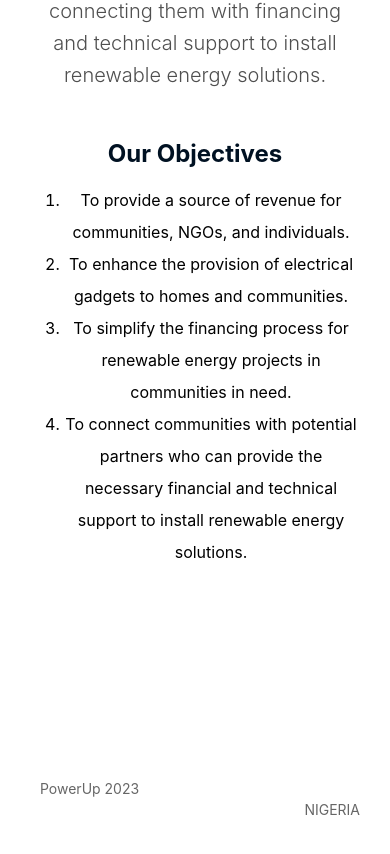
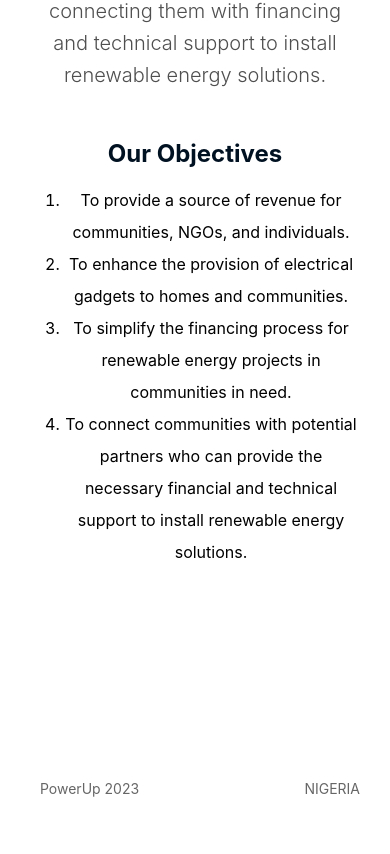
Before and after one commit to DanAdewole/Frontend, a plain HTML site: page about.html in a window 390 px wide. Shown: the part 668-1522 px from the top of the page. Drawn offline with nearby package versions, Linux system fonts and the light colour scheme; no server answers.

Commit message:
fix grid positioning of footer

```diff
--- a/about.html
+++ b/about.html
@@ -102,10 +102,10 @@
 	<section class="about-footer">
 		<div class="container footer">
 		  <div class="row align-items-center">
-			<div class="col-sm-6 col-xs-6 text-start">
+			<div class="col-sm-6 col-6 text-start">
 			  <span>PowerUp 2023</span>
 			</div>
-			<div class="col-sm-6 col-xs-6 text-end">
+			<div class="col-sm-6 col-6 text-end">
 			  <span>NIGERIA</span>
 			</div>
 		  </div>
```
Also changed, not shown: index.html (+2 -2 lines).
